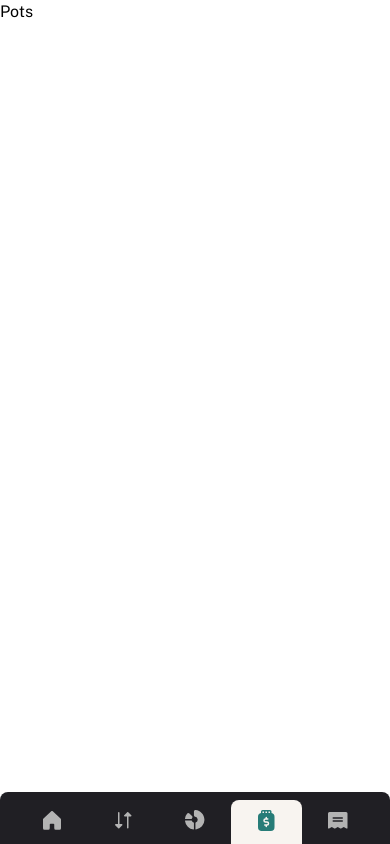
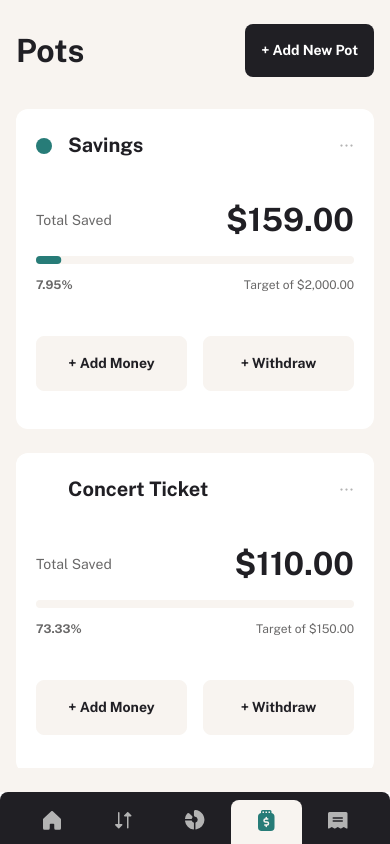
Before and after one commit to nofuenterr/personal-finance-app, a React (Vite) app: page /pots in a window 390 px wide. Built offline with nearby package versions, Linux system fonts and the light colour scheme.

Commit message:
feat: add pots page with styles and responsiveness

```diff
--- /dev/null
+++ b/src/components/DropdownMenu.tsx
@@ -0,0 +1,37 @@
+import { DropdownMenu } from 'radix-ui';
+import type { ReactNode } from 'react';
+
+export default function DropdownMenuComponent({
+	children,
+}: {
+	children: ReactNode;
+}) {
+	return (
+		<DropdownMenu.Root>
+			<DropdownMenu.Trigger asChild>{children}</DropdownMenu.Trigger>
+
+			<DropdownMenu.Portal>
+				<DropdownMenu.Content
+					className="grid gap-3 rounded-lg bg-white px-5 py-3 drop-shadow-[0_4px_24px_rgba(0,0,0,0.25)]"
+					sideOffset={5}
+				>
+					<DropdownMenu.Item>
+						<button className="cursor-pointer text-sm leading-normal text-gray-900">
+							Edit Pot
+						</button>
+					</DropdownMenu.Item>
+
+					<DropdownMenu.Separator className="h-px bg-gray-100" />
+
+					<DropdownMenu.Item>
+						<button className="text-red cursor-pointer text-sm leading-normal">
+							Delete Pot
+						</button>
+					</DropdownMenu.Item>
+
+					<DropdownMenu.Arrow className="fill-gray-900" />
+				</DropdownMenu.Content>
+			</DropdownMenu.Portal>
+		</DropdownMenu.Root>
+	);
+}
--- /dev/null
+++ b/src/components/ScrollArea.tsx
@@ -0,0 +1,25 @@
+import { ScrollArea } from 'radix-ui';
+import type { ReactNode } from 'react';
+
+export default function ScrollAreaComponent({
+	children,
+}: {
+	children: ReactNode;
+}) {
+	return (
+		<ScrollArea.Root className={'h-full flex-1 overflow-hidden'}>
+			<ScrollArea.Viewport className={'h-full w-full'}>
+				{children}
+			</ScrollArea.Viewport>
+
+			<ScrollArea.Scrollbar
+				className="flex w-2.5 touch-none bg-gray-300 p-0.5 transition-[background] duration-150 ease-out select-none hover:w-4 hover:bg-gray-300"
+				orientation="vertical"
+			>
+				<ScrollArea.Thumb className="relative flex-1 rounded-[10px] bg-gray-500 before:absolute before:top-1/2 before:left-1/2 before:h-full before:min-h-11 before:w-full before:min-w-11 before:-translate-x-1/2 before:-translate-y-1/2 before:content-['']" />
+			</ScrollArea.Scrollbar>
+
+			<ScrollArea.Corner className="bg-gray-300" />
+		</ScrollArea.Root>
+	);
+}
--- a/src/pages/MainWrapper.tsx
+++ b/src/pages/MainWrapper.tsx
@@ -1,13 +1,16 @@
 import { Outlet } from 'react-router-dom';
-import Sibebar from '../components/Sidebar';
+import Sidebar from '../components/Sidebar';
 
 export default function MainWrapper() {
 	return (
 		<div className="flex h-dvh flex-col lg:flex-row-reverse">
-			<main className="flex-1">
+			<div className="flex-1 overflow-y-auto">
 				<Outlet />
-			</main>
-			<Sibebar />
+			</div>
+
+			<div className="shrink-0">
+				<Sidebar />
+			</div>
 		</div>
 	);
 }
--- a/src/pages/Pots.tsx
+++ b/src/pages/Pots.tsx
@@ -1,3 +1,112 @@
+import { usePotsStore, type Pot } from '../stores/pots';
+import formatPrice from '../utils/formatPrice';
+import getPercentage from '../utils/getPercentage';
+import { Progress } from 'radix-ui';
+import ScrollArea from '../components/ScrollArea';
+import DropdownMenu from '../components/DropdownMenu';
+
 export default function Pots() {
-	return <>Pots</>;
+	const pots = usePotsStore((s) => s.pots);
+
+	return (
+		<div className="bg-beige-100 grid h-full flex-1 content-start gap-8 px-4 py-6 md:px-10 md:py-8">
+			<header className="flex items-center justify-between">
+				<h1 className="text-[2rem] leading-tight font-bold text-gray-900">
+					Pots
+				</h1>
+				<button className="cursor-pointer rounded-lg bg-gray-900 p-4 text-sm leading-normal font-bold text-white hover:bg-gray-500">
+					+ Add New Pot
+				</button>
+			</header>
+			<main className="flex-1 overflow-hidden">
+				<ScrollArea>
+					<ul className="grid grid-cols-1 gap-6 md:grid-cols-[repeat(auto-fill,minmax(32.375rem,1fr))]">
+						{pots.map((pot: Pot) => {
+							return <PotCard key={pot.name} pot={pot} />;
+						})}
+					</ul>
+				</ScrollArea>
+			</main>
+		</div>
+	);
 }
+
+function PotCard({ pot }: { pot: Pot }) {
+	const progress = getPercentage(pot.total, pot.target);
+
+	return (
+		<li className="rounded-xl bg-white px-5 pt-6 pb-9.5 drop-shadow-[0_8px_24px_rgba(0,0,0,0.0.5)]">
+			<div className={`text-${pot.theme} grid gap-8`}>
+				<div className="flex items-center justify-between">
+					<div className="flex items-center gap-4">
+						<div
+							className={`size-4 rounded-full`}
+							style={{ backgroundColor: `var(--color-${pot.theme})` }}
+						></div>
+						<h2 className="text-xl leading-tight font-bold text-gray-900">
+							{pot.name}
+						</h2>
+					</div>
+					<DropdownMenu>
+						<button className="cursor-pointer">
+							<svg
+								width="15"
+								height="15"
+								viewBox="0 0 15 15"
+								fill="none"
+								xmlns="http://www.w3.org/2000/svg"
+							>
+								<path
+									d="M3.625 7.5C3.625 8.12132 3.12132 8.625 2.5 8.625C1.87868 8.625 1.375 8.12132 1.375 7.5C1.375 6.87868 1.87868 6.375 2.5 6.375C3.12132 6.375 3.625 6.87868 3.625 7.5ZM8.625 7.5C8.625 8.12132 8.12132 8.625 7.5 8.625C6.87868 8.625 6.375 8.12132 6.375 7.5C6.375 6.87868 6.87868 6.375 7.5 6.375C8.12132 6.375 8.625 6.87868 8.625 7.5ZM12.5 8.625C13.1213 8.625 13.625 8.12132 13.625 7.5C13.625 6.87868 13.1213 6.375 12.5 6.375C11.8787 6.375 11.375 6.87868 11.375 7.5C11.375 8.12132 11.8787 8.625 12.5 8.625Z"
+									className="fill-gray-300"
+									fillRule="evenodd"
+									clipRule="evenodd"
+								></path>
+							</svg>
+						</button>
+					</DropdownMenu>
+				</div>
+				<div className="grid gap-4 py-2.5">
+					<div className="flex items-center justify-between">
+						<p className="text-sm leading-normal text-gray-500">Total Saved</p>
+						<p className="text-[2rem] leading-tight font-bold text-gray-900">
+							${formatPrice(pot.total)}
+						</p>
+					</div>
+					<div className="grid gap-3">
+						<Progress.Root
+							className="bg-beige-100 relative h-2 w-full translate-z-0 overflow-hidden rounded-sm"
+							value={progress}
+						>
+							<Progress.Indicator
+								className={
+									'h-full w-full rounded-sm transition-transform duration-660 ease-out'
+								}
+								style={{
+									transform: `translateX(-${100 - progress}%)`,
+									backgroundColor: `var(--color-${pot.theme})`,
+								}}
+							/>
+						</Progress.Root>
+						<div className="flex items-center justify-between">
+							<p className="text-xs leading-normal font-bold text-gray-500">
+								{progress.toFixed(2) + '%'}
+							</p>
+							<p className="text-xs leading-normal text-gray-500">
+								Target of ${formatPrice(pot.target)}
+							</p>
+						</div>
+					</div>
+				</div>
+				<div className="grid grid-cols-2 gap-4">
+					<button className="bg-beige-100 border-beige-100 hover:border-beige-500 cursor-pointer rounded-lg border p-4 text-sm leading-normal font-bold text-gray-900 hover:bg-white">
+						+ Add Money
+					</button>
+					<button className="bg-beige-100 border-beige-100 hover:border-beige-500 cursor-pointer rounded-lg border p-4 text-sm leading-normal font-bold text-gray-900 hover:bg-white">
+						+ Withdraw
+					</button>
+				</div>
+			</div>
+		</li>
+	);
+}
--- a/src/utils/getPercentage.ts
+++ b/src/utils/getPercentage.ts
@@ -1,3 +1,3 @@
-export default function getPercentage(amount: number, target: number): string {
-	return ((amount / target) * 100).toFixed(2) + '%';
+export default function getPercentage(amount: number, target: number): number {
+	return (amount / target) * 100;
 }
```
